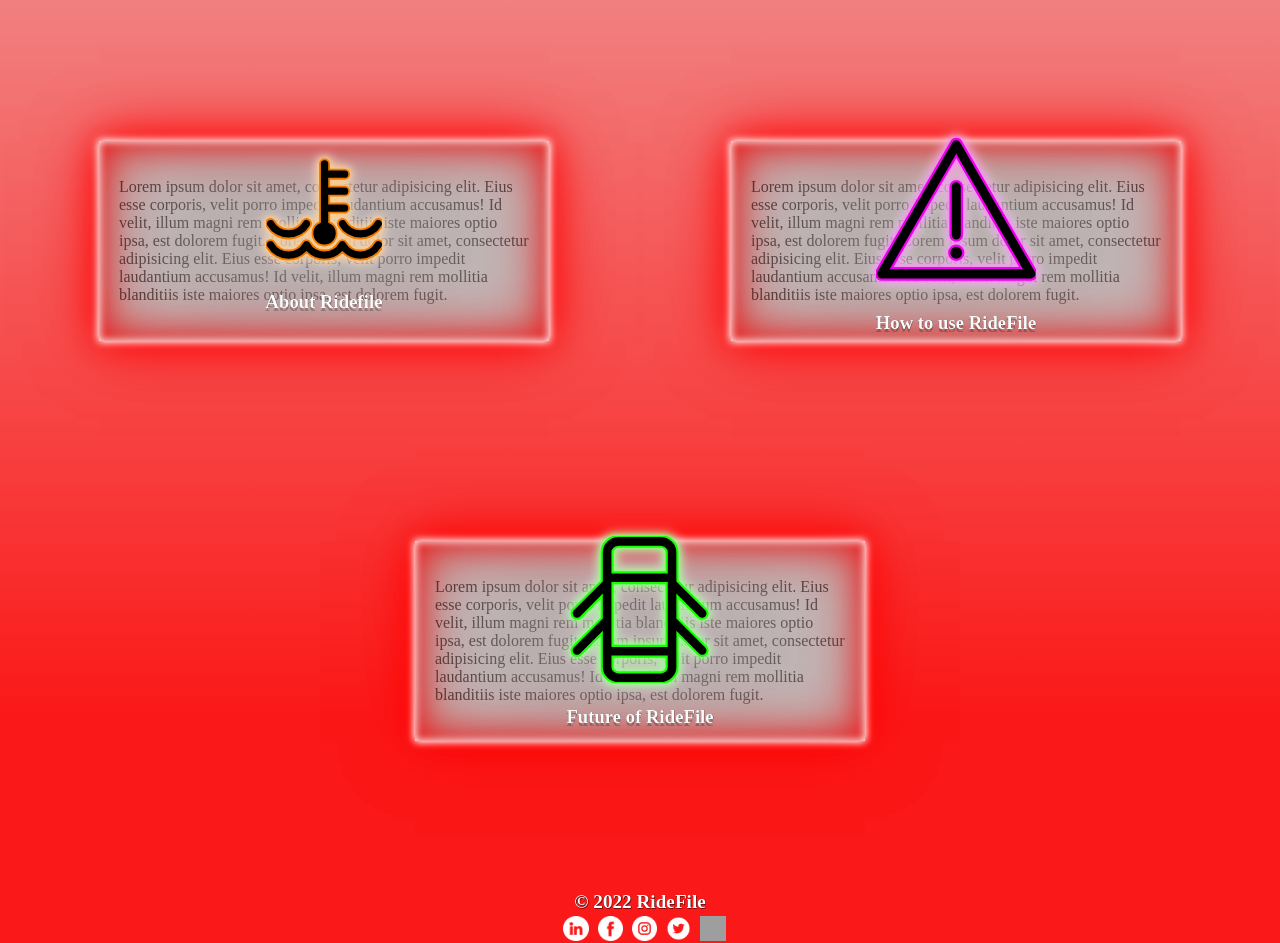
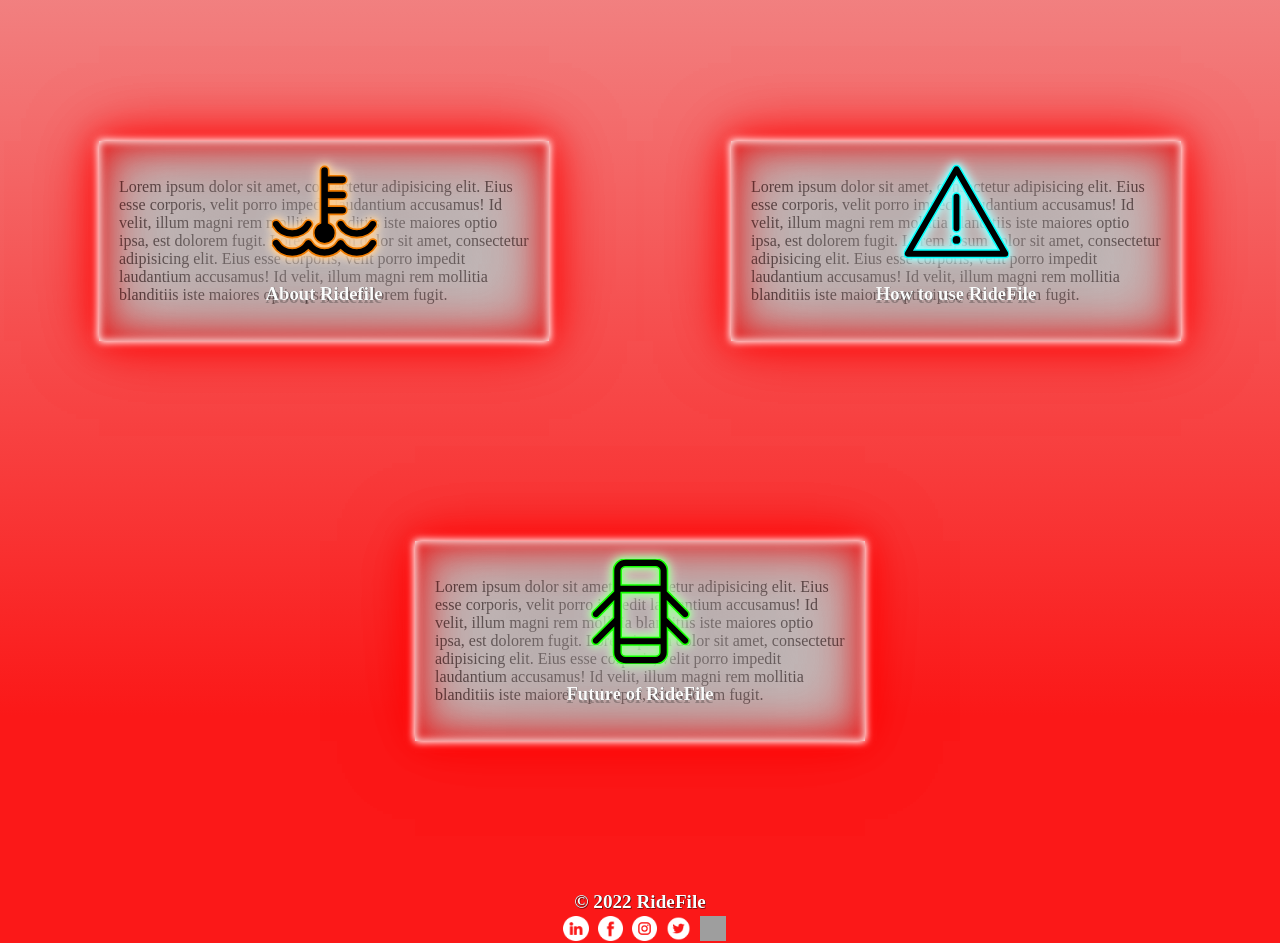
Before and after one commit to Arthur1112/ridefile-react-frontend-final-project, a React (Create React App) app: page / in a window 1280 px wide. Shown: the part 720-1663 px from the top of the page. Built offline with nearby package versions, Linux system fonts and the light colour scheme; grey boxes are pictures that could not be loaded.

Commit message:
fixed title cards svg fit card

```diff
--- a/src/components/HeroPage.jsx
+++ b/src/components/HeroPage.jsx
@@ -17,7 +17,7 @@ export default function HeroPage() {
       <main className="container">
         <div id="cardOne" className="card">
           <div className="face face1">
-            <div>
+            <div className="svgAndTitleConatainer">
               <YourSvgtitleCardOneSvg className="titleSvg" />
               <h3>About Ridefile</h3>
             </div>
@@ -36,7 +36,7 @@ export default function HeroPage() {
         </div>
         <div id="cardTwo" className="card">
           <div className="face face1">
-            <div>
+            <div className="svgAndTitleConatainer">
               <YourSvgtitleCardTwoSvg className="titleSvg" />
               <h3>How to use RideFile</h3>
             </div>
@@ -55,7 +55,7 @@ export default function HeroPage() {
         </div>
         <div id="cardThree" className="card">
           <div className="face face1">
-            <div>
+            <div className="svgAndTitleConatainer">
               <YourSvgtitleCardThreeSvg className="titleSvg" />
               <h3>Future of RideFile</h3>
             </div>
--- a/src/styling/titleCards2.0.css
+++ b/src/styling/titleCards2.0.css
@@ -6,16 +6,26 @@
   flex-wrap: wrap;
 }
 
+.svgAndTitleConatainer {
+  display: grid;
+  justify-content: center;
+  justify-items: center;
+  align-items: center;
+  align-content: center;
+}
+
 #cardOne .titleSvg {
   stroke: rgb(237, 122, 0);
   stroke-width: 3px;
+  width: 35%;
   animation-name: animateCardOne;
   animation-duration: 1s;
   animation-iteration-count: infinite;
   animation-direction: alternate;
 }
 #cardTwo .titleSvg {
-  stroke: rgb(237, 0, 237);
+  stroke: rgb(0, 255, 251);
+  width: 35%;
   animation-name: animateCardTwo;
   animation-duration: 1s;
   animation-iteration-count: infinite;
@@ -23,6 +33,8 @@
   stroke-width: 3px;
 }
 #cardThree .titleSvg {
+  width: 35%;
+
   stroke: rgb(21, 255, 0);
   animation-name: animateCardThree;
   animation-duration: 1s;
@@ -38,6 +50,7 @@
 
 .container .card .face {
   width: 450px;
+
   height: 200px;
   transition: 0.4s;
   animation: flicker 10000s infinite alternate;
@@ -50,6 +63,7 @@
 }
 
 .container .card .face.face1 {
+  border-color: rgb(227, 15, 15);
   position: relative;
   background: rgba(0, 0, 0, 0.219);
   backdrop-filter: blur(100px);
@@ -107,6 +121,7 @@
   justify-content: center;
   padding: 20px;
   box-sizing: border-box;
+
   box-shadow: 0 20px 50px rgba(0, 0, 0, 0.8);
   transform: translateY(-100px);
 }
@@ -159,8 +174,8 @@ a {
   }
 
   100% {
-    filter: drop-shadow(0px 0px 3px rgb(237, 0, 237))
-      drop-shadow(0px 0px 6px rgb(237, 0, 237));
+    filter: drop-shadow(0px 0px 3px rgb(0, 255, 251))
+      drop-shadow(0px 0px 6px rgb(0, 255, 251));
   }
 }
 @keyframes animateCardThree {
```
